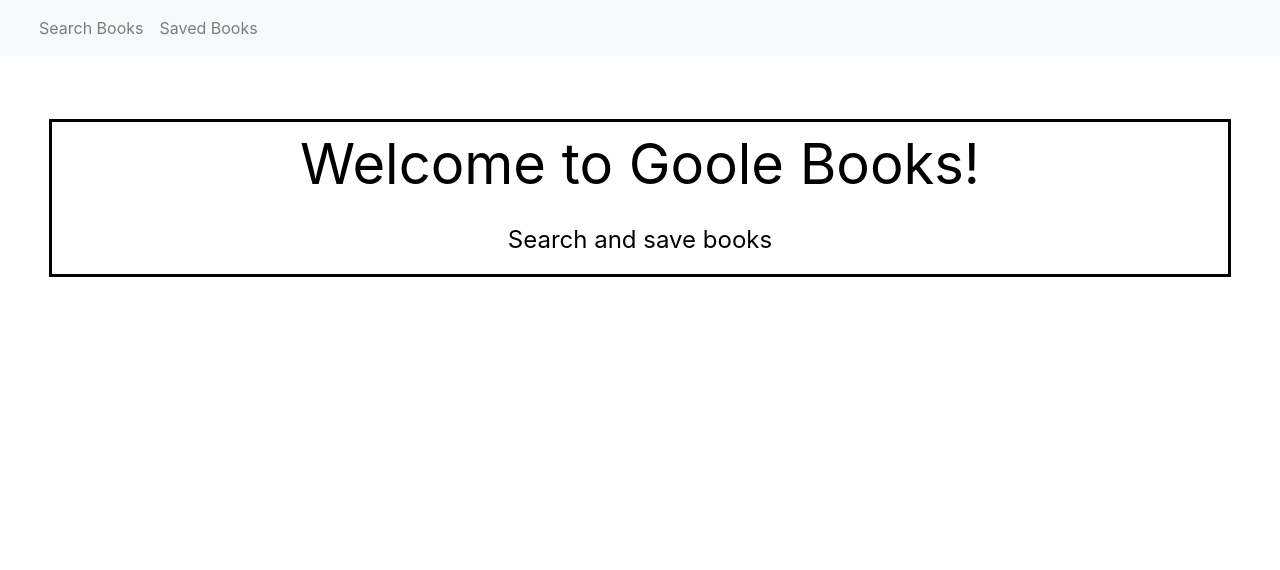
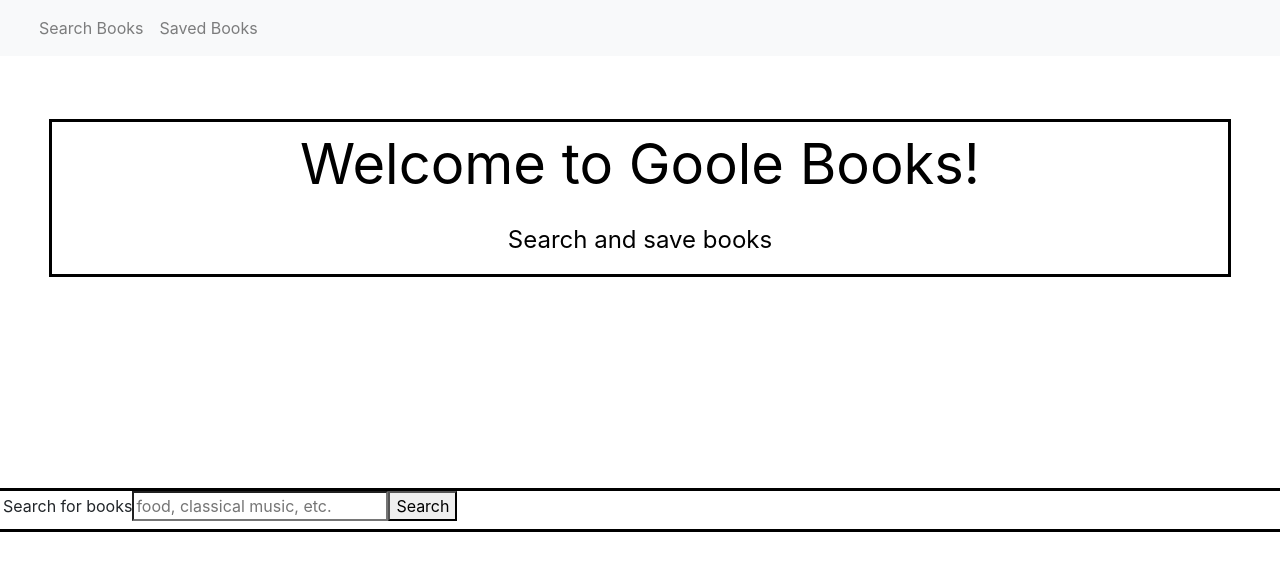
Before and after one commit to Alexandra-Hionis/Google-Book-Search, a React (Create React App) app in the folder client/: page /SavePage in a window 1280 px wide. Shown: the top 570 px of the page. Built offline with nearby package versions, Linux system fonts and the light colour scheme.

Commit message:
installed axios, created book search form for searching the google books API. Trying to only display in on the search page

```diff
--- a/client/src/App.css
+++ b/client/src/App.css
@@ -12,7 +12,6 @@
 /* header styles */
 .header {
   color: black;
-
   padding: 3% 5% 5% 5%;
   text-align: center;
   white-space: nowrap;
--- a/client/src/App.js
+++ b/client/src/App.js
@@ -5,6 +5,8 @@ import Nav from "./components/Nav.js"
 import SearchBooks from "./pages/SearchPage"
 import SavedBooks from "./pages/SavePage"
 import Header from "./components/Header.js"
+import BookSearchForm from "./components/BookSearchForm.js"
+
 
 function Wrapper(props) {
   return (
@@ -26,6 +28,7 @@ function App() {
     </Wrapper>
 
     <Header />
+    <BookSearchForm  />
 
 
       </Router>
--- a/client/src/components/BookSearchForm.js
+++ b/client/src/components/BookSearchForm.js
@@ -0,0 +1,37 @@
+
+import React, { useState } from 'react';
+import '../App.css';
+import Row from "../components/Row.js";
+import Col from "../components/Col.js";
+
+
+function BookSearchForm () {
+  const [searchTerm, setSearchTerm] = useState('');
+  const onInputChange = (e) => {
+    setSearchTerm(e.target.value);
+  }
+
+  return (
+    <Row className="row">
+    <Col className="col" size="sm-12">
+    <section>
+      <form >
+      {/* <form onSubmit={onSubmitHandler}> */}
+        <label>
+          <span>Search for books</span>
+          <input
+            type="search"
+            placeholder="food, classical music, etc."
+            value={searchTerm}
+            onChange={onInputChange}
+          />
+          <button type="submit">Search</button>
+        </label>
+      </form>
+    </section>
+    </Col>
+    </Row>
+  );
+}
+
+export default BookSearchForm;
--- a/client/src/pages/SearchPage.js
+++ b/client/src/pages/SearchPage.js
@@ -3,15 +3,15 @@ import '../App.css';
 import Row from "../components/Row.js";
 import Col from "../components/Col.js";
 
-function Header() {
+function SearchPage() {
     return (
 
-        <div className="header">
+        <div>
             <Row className="row">
                 <Col className="col" size="sm-12">
 
-            <p id="header-title">Welcome to Goole Books!</p>
-            <p id="header-sub-title">Search and save books</p>
+            <p>HI</p>
+            <p>Search and save books</p>
 
             </Col>
             </Row>
@@ -20,4 +20,4 @@ function Header() {
     );
 }
 
-export default Header;
+export default SearchPage;
--- a/package.json
+++ b/package.json
@@ -24,6 +24,7 @@
   },
   "homepage": "https://github.com/Alexandra-Hionis/Google-Book-Search#readme",
   "dependencies": {
+    "axios": "^0.21.1",
     "express": "^4.17.1",
     "if-env": "^1.0.4"
   }
```
Also changed, not shown: client/src/components/Container.js (+5 -21 lines), client/src/components/Grid.js (deleted, +0 -28 lines), client/src/components/Search.js (+9 -10 lines), 1 other file (tests, documents, lock files or other folders).
